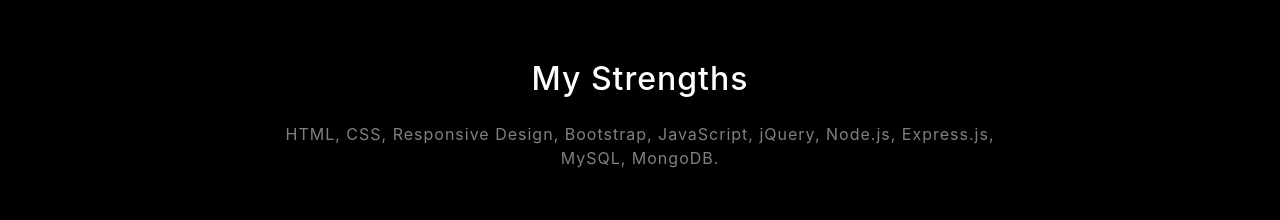
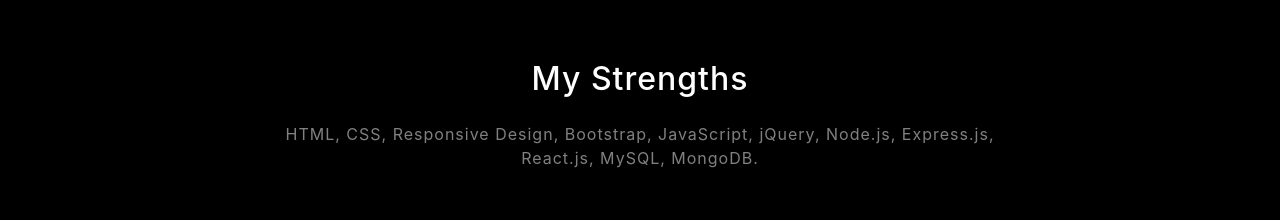
Before and after one commit to PabloJ22/Bootstrap-Portfolio2, a website with bundled scripts: page index.html in a window 1280 px wide. Shown: the part 820-1040 px from the top of the page. Built offline with nearby package versions, Linux system fonts and the light colour scheme.

Commit message:
added to strenghts.

```diff
--- a/index.html
+++ b/index.html
@@ -69,7 +69,7 @@
         <div class="col-lg-8 mx-auto">
           <h2 class="text-white mb-4">My Strengths</h2>
           <p class="text-white-50">HTML, CSS, Responsive Design, Bootstrap, JavaScript, jQuery, Node.js, Express.js,
-            MySQL, MongoDB.</p>
+            React.js, MySQL, MongoDB.</p>
         </div>
       </div>
       <img src="img/chessBoardPrint.jpg" class="img-fluid" id="chessPiece" alt="">
```
Also changed, not shown: img/2kxrec.jpg (added), img/images.png (added), img/walkie-talkies-hp-orig.jpg (added).
